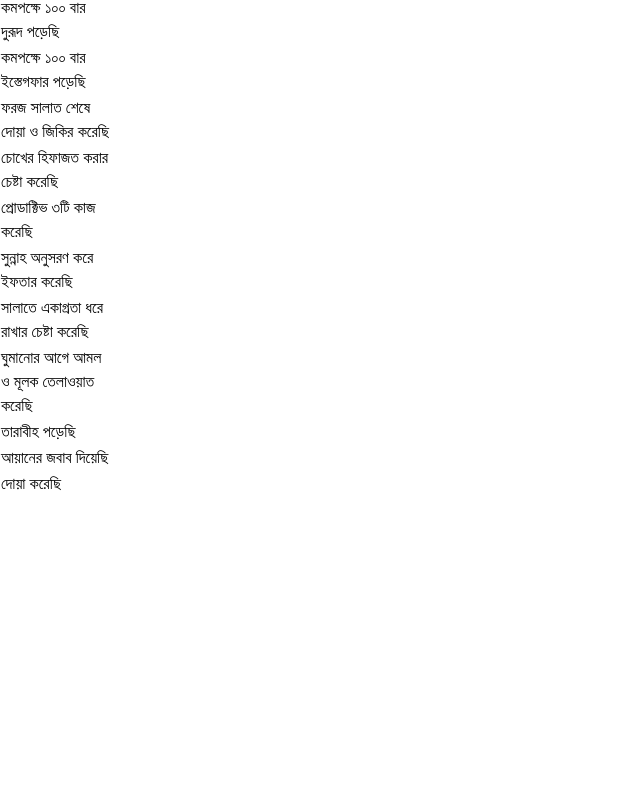
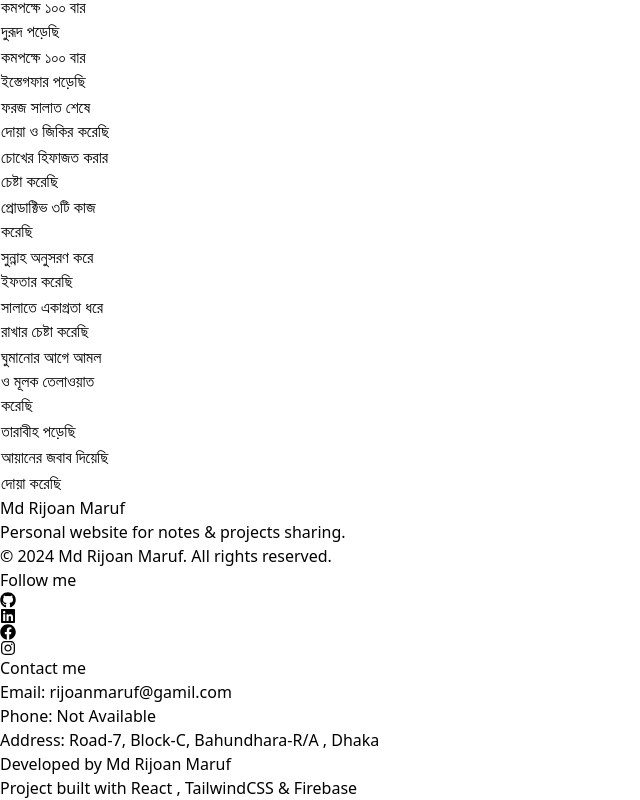
Before and after one commit to mdrijoanmaruf/Ramadan-Task-Manager, a React (Vite) app: page / in a window 1280 px wide. Shown: the part 474-1274 px from the top of the page, without its empty margins (0-640 px from the left). Before the commit the page ends 970 px from the top, so only its background shows below. Built offline with nearby package versions, Linux system fonts and the light colour scheme; no server answers.

Commit message:
Update Footer and responsive

```diff
--- a/src/App.jsx
+++ b/src/App.jsx
@@ -2,6 +2,7 @@ import React, { useState, useEffect } from "react";
 import { auth } from "./firebase";
 import Navbar from "./components/Navbar";
 import Home from "./components/Home";
+import Footer from "./components/footer";
 
 const App = () => {
   const [user, setUser] = useState(null);
@@ -14,9 +15,10 @@ const App = () => {
   }, []);
 
   return (
-    <div>
+    <div className="">
       <Navbar user={user} />
       <Home user={user} />
+      <Footer />
     </div>
   );
 };
--- a/src/components/Dashboard.jsx
+++ b/src/components/Dashboard.jsx
@@ -23,10 +23,10 @@ const Dashboard = ({ user, taskData, setTaskData }) => {
             "সাহরী করেছি",
             "৫ ওয়াক্ত সালাত আদায় করেছি",
             "সকাল সন্ধ্যায় জিকির করেছি",
-            "কমপক্ষে ৩ সূরা কুরআন তেলাওয়াত করেছi",
+            "কমপক্ষে ৩ সূরা কুরআন তেলাওয়াত করেছি",
             "কমপক্ষে ১০০ বার দুরূদ পড়েছি",
             "কমপক্ষে ১০০ বার ইস্তেগফার পড়েছি",
-            "ফরজ সালাত শেষে দোয়া ও জিকির করেছি",
+            "ফরজ সালাত শেষে দোয়া ও জিকির করেছi",
             "চোখের হিফাজত করার চেষ্টা করেছি",
             "প্রোডাক্টিভ ৩টি কাজ করেছি",
             "সুন্নাহ অনুসরণ করে ইফতার করেছি",
@@ -65,7 +65,7 @@ const Dashboard = ({ user, taskData, setTaskData }) => {
 
   // Skeleton Loading Component
   const SkeletonLoading = () => (
-    <div className="mt-8 max-w-7xl mx-auto px-4">
+    <div className="mt-8 mx-4">
       {/* Header Skeleton */}
       <div className="flex flex-col md:flex-row justify-between items-center mb-8 space-y-4 md:space-y-0">
         <div className="h-8 w-48 bg-gray-200 rounded animate-pulse"></div>
@@ -78,7 +78,7 @@ const Dashboard = ({ user, taskData, setTaskData }) => {
           <table className="w-full">
             <thead className="bg-gray-50">
               <tr>
-                <th className="sticky left-0 z-10 bg-gray-50 px-6 py-4 text-left text-sm font-semibold text-gray-700 min-w-[300px]">
+                <th className="px-6 py-4 text-left text-sm font-semibold text-gray-700 min-w-[300px]">
                   <div className="h-6 w-48 bg-gray-200 rounded animate-pulse"></div>
                 </th>
                 {Array.from({ length: 30 }, (_, i) => (
@@ -94,7 +94,7 @@ const Dashboard = ({ user, taskData, setTaskData }) => {
             <tbody className="divide-y divide-gray-200">
               {Array.from({ length: 16 }, (_, i) => (
                 <tr key={i} className="hover:bg-gray-50 transition-colors">
-                  <td className="sticky left-0 z-10 bg-white px-6 py-4 text-sm font-medium text-gray-900 min-w-[300px]">
+                  <td className="px-6 py-4 text-sm font-medium text-gray-900 min-w-[300px]">
                     <div className="h-6 w-64 bg-gray-200 rounded animate-pulse"></div>
                   </td>
                   {Array.from({ length: 30 }, (_, j) => (
@@ -115,14 +115,14 @@ const Dashboard = ({ user, taskData, setTaskData }) => {
   );
 
   return (
-    <>
+    <div className="max-w-7xl mx-auto pb-10">
       {isLoading ? ( // Show skeleton loading while data is being fetched
         <SkeletonLoading />
       ) : (
-        <div className="mt-8 max-w-7xl mx-auto px-4">
+        <div className="mt-8 mx-4">
           {/* Header Section */}
           <div className="flex flex-col md:flex-row justify-between items-center mb-8 space-y-4 md:space-y-0">
-            <h1 className="text-2xl font-bold text-gray-800">Ramadan Tracker</h1>
+            <h1 className="text-2xl font-bold text-gray-700">Ramadan Tracker</h1>
             <button
               onClick={() => (user ? setShowTaskPopup(true) : setShowLoginPopup(true))}
               className="bg-green-600 hover:bg-green-700 text-white px-4 py-2 md:px-6 md:py-3 rounded-lg shadow-md transition-all flex items-center"
@@ -180,12 +180,15 @@ const Dashboard = ({ user, taskData, setTaskData }) => {
           )}
 
           {/* Dashboard Table */}
-          <div className="bg-white rounded-xl shadow-lg overflow-hidden">
+          <div className="bg-white rounded-xl shadow-lg overflow-hidden ">
             <div className="overflow-x-auto">
               <table className="w-full">
                 <thead className="bg-gray-50">
                   <tr>
-                    <th className="sticky left-0 z-10 bg-gray-50 px-6 py-4 text-left text-sm font-semibold text-gray-700 min-w-[300px]">
+                    <th
+                      className={`px-6 py-4 text-left text-sm font-semibold text-gray-700 min-w-[300px]
+                                  md:sticky md:left-0 md:z-10 md:bg-gray-50`}
+                    >
                       Daily Tasks
                     </th>
                     {Array.from({ length: 30 }, (_, i) => (
@@ -204,7 +207,10 @@ const Dashboard = ({ user, taskData, setTaskData }) => {
                       key={taskIndex}
                       className="hover:bg-gray-50 transition-colors"
                     >
-                      <td className="sticky left-0 z-10 bg-white px-6 py-4 text-sm font-medium text-gray-900 min-w-[300px]">
+                      <td
+                        className={`px-6 py-4 text-sm font-medium text-gray-900 min-w-[300px]
+                                   md:sticky md:left-0 md:z-10 md:bg-white`}
+                      >
                         {task.name}
                       </td>
                       {task.days.map((completed, dayIndex) => (
@@ -244,7 +250,7 @@ const Dashboard = ({ user, taskData, setTaskData }) => {
           )}
         </div>
       )}
-    </>
+    </div>
   );
 };
 
--- /dev/null
+++ b/src/components/Footer.jsx
@@ -0,0 +1,60 @@
+import React from 'react';
+import { FaGithub, FaLinkedin, FaFacebook, FaInstagram } from 'react-icons/fa';
+
+const Footer = () => {
+  return (
+    <footer className="bg-gray-100 text-gray-800 py-10 ">
+      <div className="max-w-7xl mx-auto px-4 sm:px-6 lg:px-8">
+        <div className="grid grid-cols-1 md:grid-cols-3 gap-10 w-full">
+          <div className="space-y-4">
+            <h3 className="text-lg font-semibold text-green-700">Md Rijoan Maruf</h3>
+            <p className="text-sm font-[500]">
+              Personal website for notes & projects sharing.
+            </p>
+            <p className="text-sm font-[500]">
+              © 2024 Md Rijoan Maruf. All rights reserved.
+            </p>
+          </div>
+
+          <div className="space-y-4">
+            <h3 className="text-lg font-semibold text-green-700">Follow me</h3>
+            <div className="flex space-x-6">
+              <a href="https://github.com/mdrijoanmaruf" aria-label="GitHub" className="hover:text-gray-400 transition">
+                <FaGithub className="w-6 h-6" />
+              </a>
+              <a href="https://www.linkedin.com/in/mdrijoanmaruf/" aria-label="LinkedIn" className="hover:text-gray-400 transition">
+                <FaLinkedin className="w-6 h-6" />
+              </a>
+              <a href="https://www.facebook.com/md.rijoanmaruf" aria-label="Facebook" className="hover:text-gray-400 transition">
+                <FaFacebook className="w-6 h-6" />
+              </a>
+              <a href="https://www.instagram.com/rijoanmaruf/" aria-label="Instagram" className="hover:text-gray-400 transition">
+                <FaInstagram className="w-6 h-6" />
+              </a>
+            </div>
+          </div>
+
+          <div className="space-y-4">
+            <h3 className="text-lg font-semibold text-green-700">Contact me</h3>
+            <p className="text-sm font-[500]">Email: rijoanmaruf@gamil.com</p>
+            <p className="text-sm font-[500]">Phone: Not Available</p>
+            <p className="text-sm font-[500]">Address: Road-7, Block-C, Bahundhara-R/A , Dhaka</p>
+          </div>
+        </div>
+
+        <div className="mt-8 border-t border-gray-700 pt-6 flex flex-col md:flex-row justify-between items-center space-y-4 md:space-y-0">
+          <p className="text-sm font-semibold">
+            Developed by <span className="font-bold">
+              <a href="https://rijoan.com" className="hover:underline text-green-700">Md Rijoan Maruf</a>
+            </span>
+          </p>
+          <div>
+          <p className="text-sm font-[500]">Project built with React , TailwindCSS & Firebase</p>
+          </div>
+        </div>
+      </div>
+    </footer>
+  );
+};
+
+export default Footer;
--- a/src/components/Home.jsx
+++ b/src/components/Home.jsx
@@ -114,7 +114,7 @@ const Home = () => {
     <div className="p-4 bg-gradient-to-br from-blue-50 to-green-50 min-h-screen">
       {/* Header Section */}
       <div className="text-center mb-8">
-        <h1 className="text-3xl font-bold text-green-700">Ramadan Task Manager</h1>
+        <h1 className="text-[27px] mt-2 font-bold text-green-700">Ramadan Task Manager</h1>
         <p className="text-xl font-semibold text-gray-500 ">
           Hijri Date: {` ${getEnglishDate() - 1} Ramadan, 1446 AH `}
         </p>
--- a/src/components/Navbar.jsx
+++ b/src/components/Navbar.jsx
@@ -35,20 +35,20 @@ const Navbar = ({ user }) => {
     <>
       <div className="bg-gray-50">
         <nav className="max-w-7xl mx-auto p-4 text-gray-700 flex justify-between items-center">
-          <div className="text-xl font-bold">Ramadan Task Manager</div>
+          <div className="text-xl font-bold text-blue-600">Ramadan Task</div>
           <div className="flex items-center space-x-4">
             {user ? (
               <div className="relative">
                 <button
                   onClick={() => setShowProfileDropdown(!showProfileDropdown)}
                   className="flex items-center space-x-2 focus:outline-none"
-                >
+                  >
+                  <span className='font-semibold text-[19px] hover:text-green-600' >{user.displayName || "User"}</span>
                   <img
                     src={user.photoURL || "https://via.placeholder.com/40"}
                     alt="Profile"
                     className="w-8 h-8 rounded-full"
                   />
-                  <span>{user.displayName || "User"}</span>
                 </button>
                 {showProfileDropdown && (
                   <div className="absolute right-0 mt-2 w-48 bg-white text-black rounded-lg shadow-lg">
```
